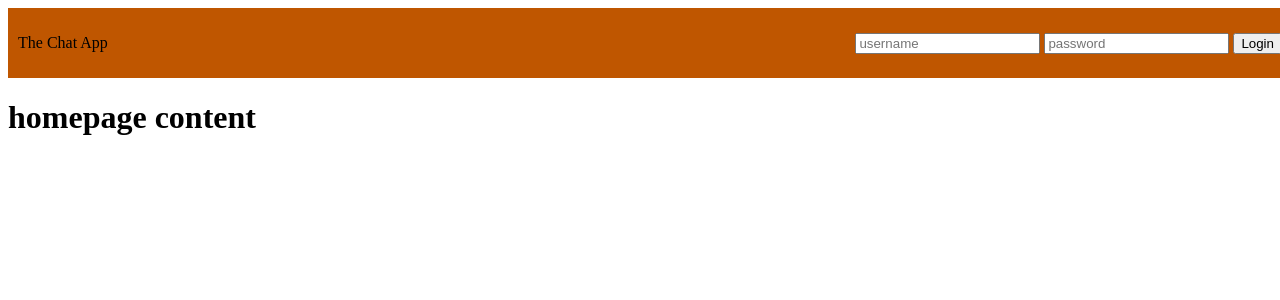
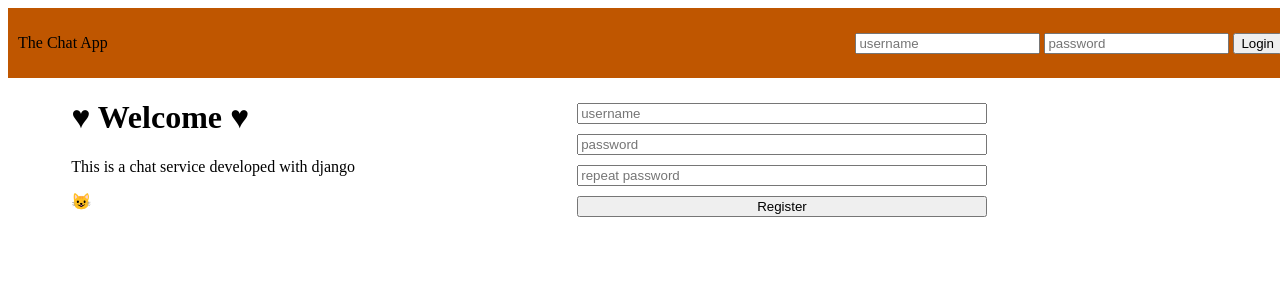
Before and after one commit to GiftLanga/chatapp, a Django app: page / in a window 1280 px wide. Shown: the top 300 px of the page. Run offline with Django 3.2, Linux system fonts and the light colour scheme.

Commit message:
homepage setupe

```diff
--- a/chatApp/author/urls.py
+++ b/chatApp/author/urls.py
@@ -2,5 +2,5 @@ from author import views
 from django.urls import path
 
 urlpatterns = [
-  path('login/', views.index)
+  path('login/', views.authenticate)
 ]
--- a/chatApp/author/views.py
+++ b/chatApp/author/views.py
@@ -1,6 +1,6 @@
 from django.shortcuts import render
 from django.http import HttpResponse
 
-def index(request):
+def authenticate(request):
   my_dict = {'component':'<h1> THe component </h1>'}
   return render(request, 'index.html', context=my_dict)
--- /dev/null
+++ b/chatApp/static/css/auth.css
@@ -0,0 +1,14 @@
+.registerForm,
+.registerForm >form{
+  width: 60%;
+  min-width: 400px;
+  max-width: 700px;
+  margin: 0 auto;
+  display: flex;
+  flex-direction: column;
+  padding: 10px 20px;
+}
+
+.registerForm input {
+  margin: 5px 0px;
+}
--- /dev/null
+++ b/chatApp/static/css/home.css
@@ -0,0 +1,4 @@
+.homepage-container{
+  display: flex;
+  justify-content: center;
+}
--- a/chatApp/static/css/index.css
+++ b/chatApp/static/css/index.css
@@ -7,3 +7,8 @@
   justify-content: space-between;
   align-items: center;
 }
+
+.content-container{
+  width: 90%;
+  margin: 0 auto;
+}
--- /dev/null
+++ b/chatApp/templates/author/login.html
@@ -0,0 +1,7 @@
+<div>
+  <form>
+    <input type="text" placeholder="username" />
+    <input type="password" placeholder="password" />
+    <input type="submit" value="Login" />
+  </form>
+</div>
--- /dev/null
+++ b/chatApp/templates/author/register.html
@@ -0,0 +1,10 @@
+{% load staticfiles %}
+<link rel="stylesheet" type="text/css" href="{% static "css/auth.css" %}">
+<div class="registerForm">
+  <form>
+    <input type="text" placeholder="username" />
+    <input type="password" placeholder="password" />
+    <input type="password" placeholder="repeat password" />
+    <input type="submit" value="Register" />
+  </form>
+</div>
--- a/chatApp/templates/home.html
+++ b/chatApp/templates/home.html
@@ -1,15 +1,17 @@
 {% extends "index.html" %}
-
 {%block loginForm%}
-  <div>
-    <form>
-      <input type="text" placeholder="username" />
-      <input type="password" placeholder="password" />
-      <input type="submit" value="Login" />
-    </form>
-  </div>
+  {% include "author/login.html" %}
 {% endblock %}
 
 {% block content %}
- <h1>homepage content</h1>
+{% load staticfiles %}
+<link rel="stylesheet" type="text/css" href="{% static "css/home.css" %}">
+<div class="homepage-container">
+  <div>
+    <h1>&#x2665; Welcome &#x2665;</h1>
+    <p>This is a chat service developed with django</p>
+    <p>&#x1F63A;</p>
+  </div>
+  {% include "author/register.html" %}
+</div>
 {% endblock %}
--- a/chatApp/templates/index.html
+++ b/chatApp/templates/index.html
@@ -11,8 +11,10 @@
       {% block loginForm%}
       {%endblock%}
     </div>
-    {%block content %}
-    {% endblock %}
+    <div class="content-container">
+      {%block content %}
+      {% endblock %}
+    </div>
 
   </body>
 </html>
```
